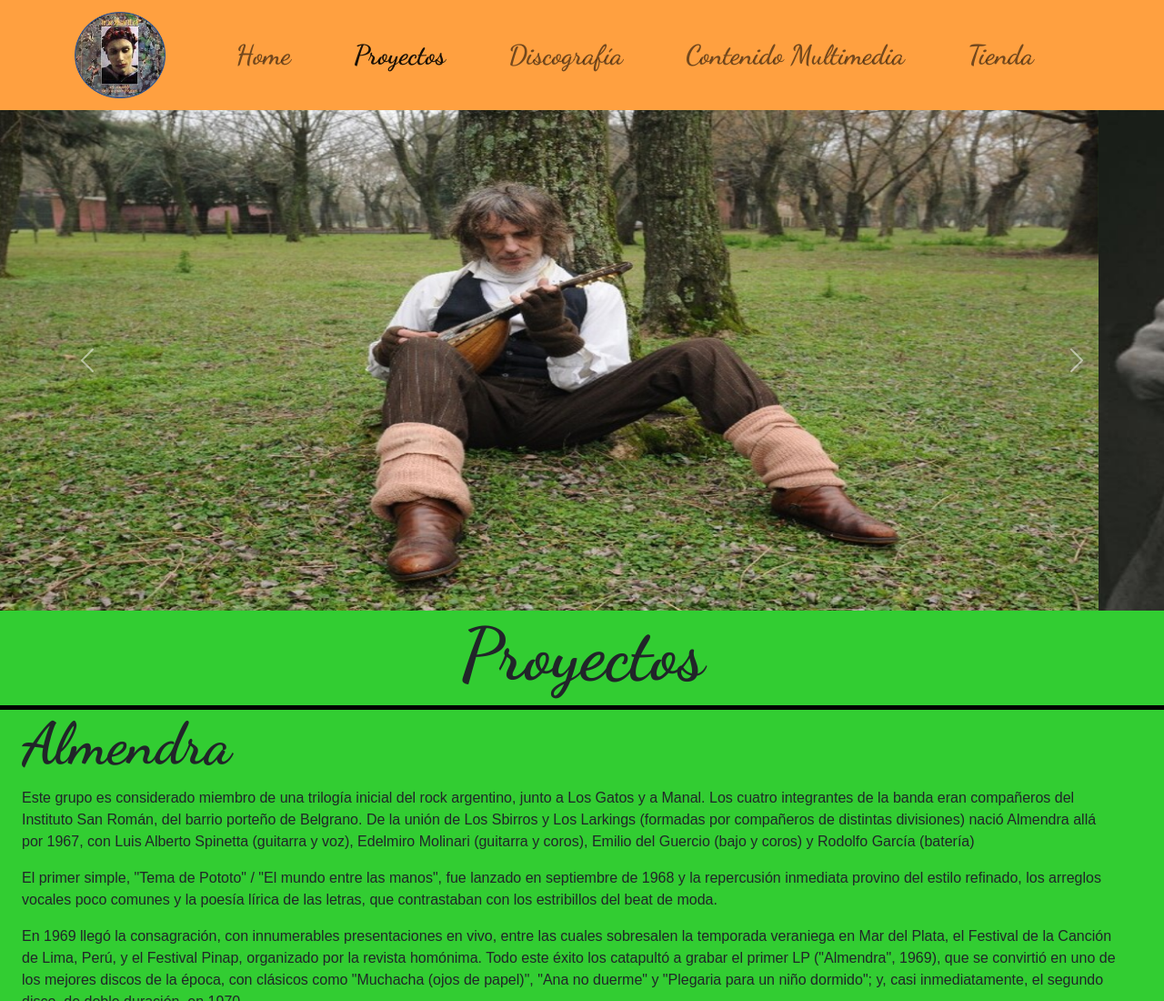
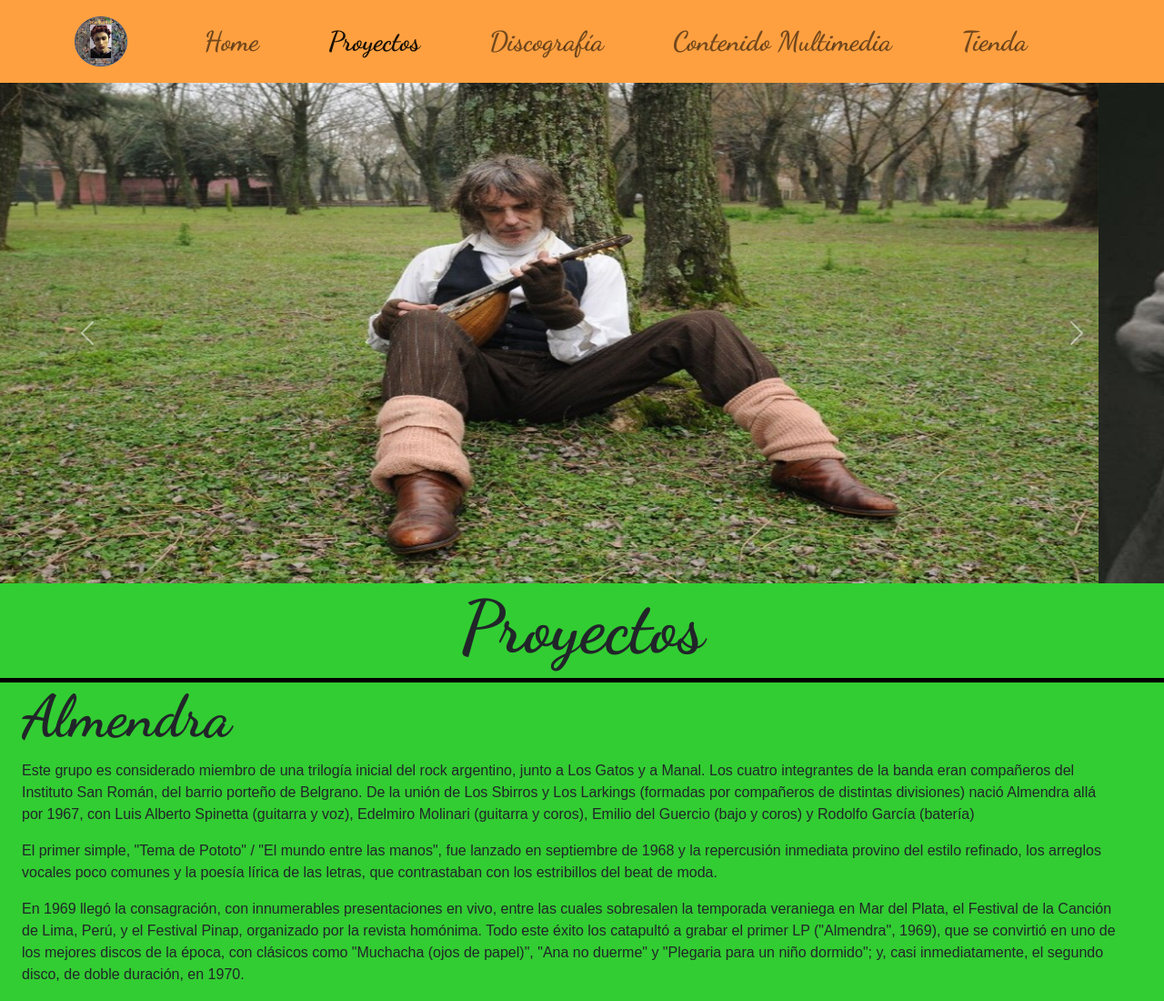
Before and after one commit to facurodriguez1/Repositorio-CoderHouse, a plain HTML site: page pages/proyectos.html in a window 1280 px wide. Shown: the top 1100 px of the page at 91% size. Drawn offline with nearby package versions, Linux system fonts and the light colour scheme.

Commit message:
cambios para la cuarta pre entrega.

```diff
--- a/pages/proyectos.html
+++ b/pages/proyectos.html
@@ -22,7 +22,7 @@
        <!-- Menu Header------------------------------------------------------------ -->
        <nav class="navbar navbar-expand-lg navbar-light bg-naranja">
         <div class="container">
-        <a class="navbar-brand" href="../index.html"><img src="../imagenes/logo.jpg" width="100px" alt=""></a>
+          <a class="navbar-brand" href="../index.html"><img class="logoNav" src="../imagenes/logo.jpg" alt=""></a>
           <button class="navbar-toggler" type="button" data-bs-toggle="collapse" data-bs-target="#navbarNav" aria-controls="navbarNav" aria-expanded="false" aria-label="Toggle navigation">
             <span class="navbar-toggler-icon"></span>
           </button>
@@ -43,6 +43,9 @@
               <li class="nav-item">
                 <a class="nav-link" href="../pages/tienda.html">Tienda</a>
               </li>
+
+
+
 
             </ul>
           </div>
```
Also changed, not shown: pages/discografia.html (+1 -1 lines), pages/multimedia.html (+3 -1 lines), pages/tienda.html (+4 -1 lines). Lines whose indentation alone changed are shown as unchanged.
